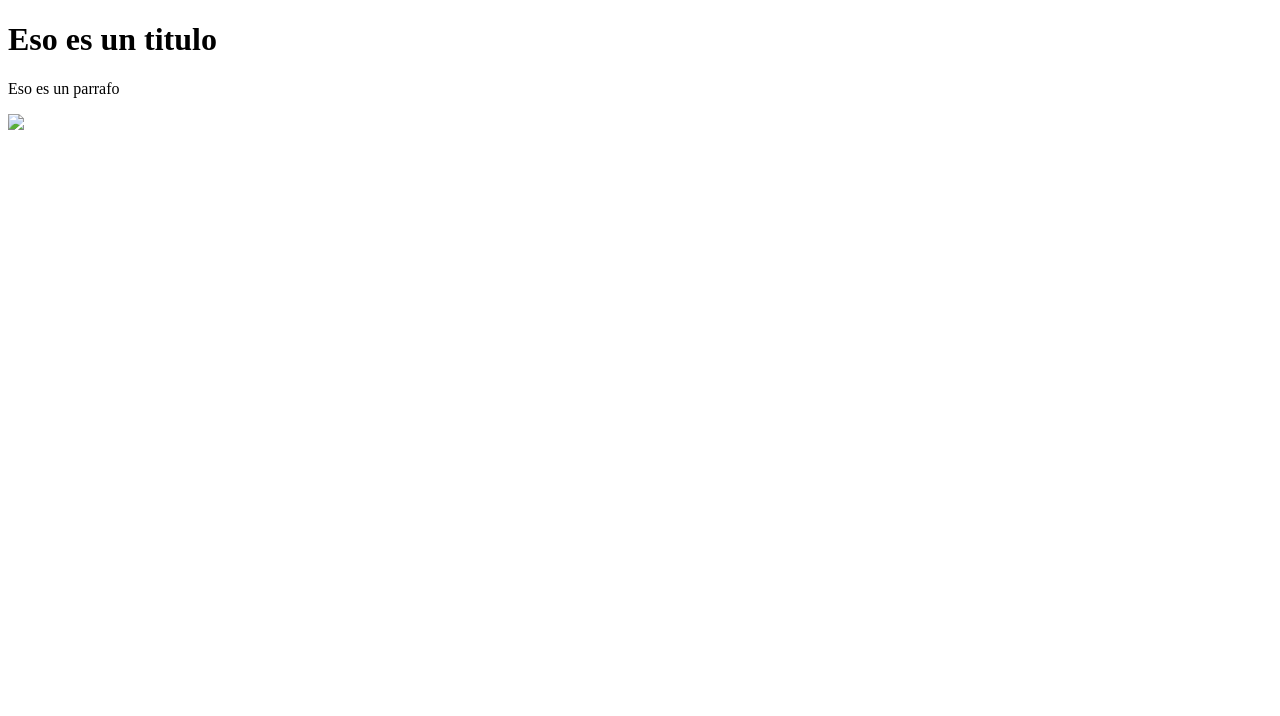
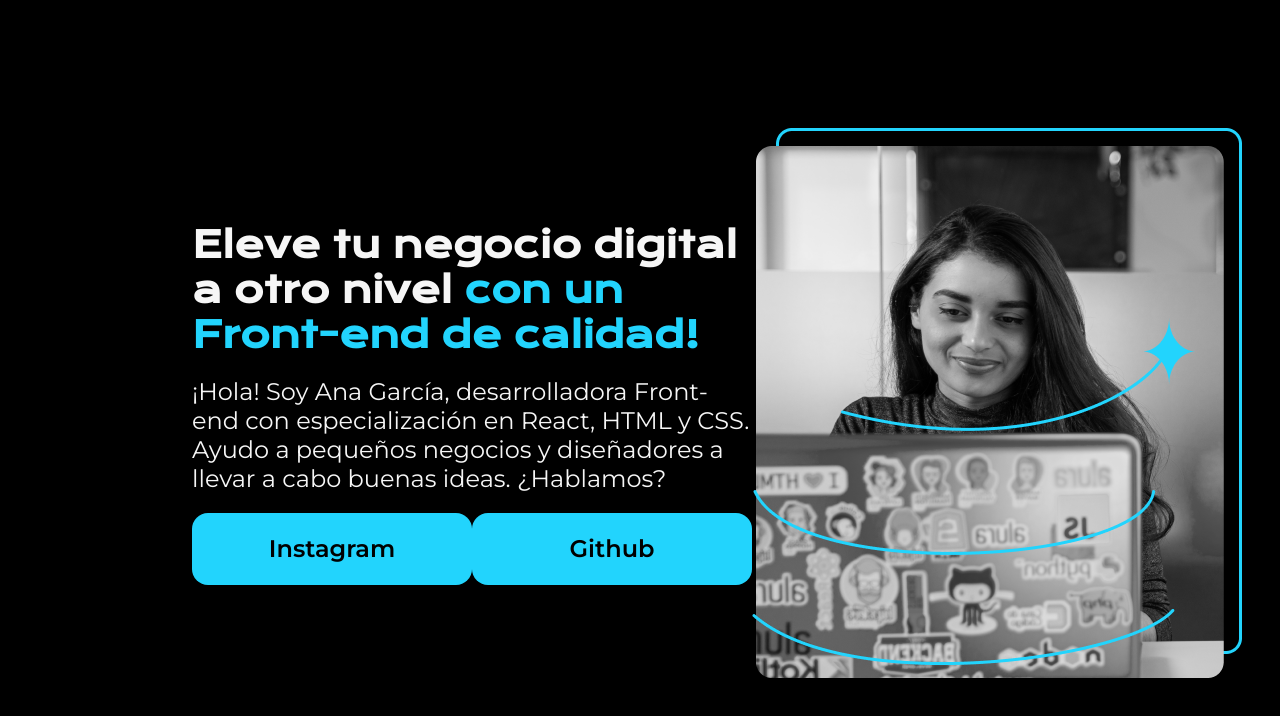
Before and after one commit to Danygarc/AluraCourse, a plain HTML site: page Index.html in a window 1280 px wide. Drawn offline with nearby package versions, Linux system fonts and the light colour scheme.

Commit message:
Add files via upload

```diff
--- a/Index.html
+++ b/Index.html
@@ -1,12 +1,30 @@
 <!DOCTYPE html>
-<html>
+<html lang="es-mx">
 <head>
-<title>Prueba</title>
+    <meta charset="UTF-8">
+    <meta name="viewport" content="width=device-width, initial-scale=1.0">
+    <title>Portafolio</title>
+    <link rel="stylesheet" href="style.css">
 </head>
 <body>
-
-<h1>Eso es un titulo</h1>
-<p>Eso es un parrafo</p>
-<img src=html-5.webp">
+    <header></header>
+    <main class="presentacion">
+        <section class="presentacion_contenido">
+        <h1 class="presentacion__contenido__titulo">
+            Eleve tu negocio digital a otro nivel
+            <strong class="titulo-destaque">con un Front-end de calidad!
+            </strong>
+        </h1>
+        <p class="presentacion__contenido__texto">¡Hola! Soy Ana García, desarrolladora Front-end con
+            especialización en React, HTML y CSS. Ayudo a pequeños negocios y diseñadores a llevar a cabo buenas ideas. ¿Hablamos?
+        </p>
+        <div class="presentacion__enlaces">
+        <a class="presentacion__enlaces_link" href="https://www.instagram.com/">Instagram</a>
+        <a class="presentacion__enlaces_link" href="https://github.com/">Github</a>
+        </div>
+        </section>
+        <img src="Imagem.png" alt="Imagen de Ana Garcia trabajando"
+    </main>
+    <footer></footer>
 </body>
 </html>
--- /dev/null
+++ b/style.css
@@ -0,0 +1,58 @@
+@import url('https://fonts.googleapis.com/css2?family=Krona+One&family=Montserrat:ital,wght@0,100..900;1,100..900&display=swap');
+*{
+    padding: 0;
+    margin: 0;
+}
+body {
+    background-color:black;
+    color: #F6F6F6;
+    height: 100vh;
+    box-sizing: border-box;
+}
+
+
+.titulo-destaque{
+    color:#22D4FD;
+}
+
+.presentacion{
+    display: flex;
+    align-items: center;
+    margin: 10% 15%;
+    justify-content: space-between;
+}
+
+.presentacion_contenido{
+    width: 615px;
+    display: flex;
+    flex-direction: column;
+    gap: 20px;
+}
+
+.presentacion__contenido__titulo{
+    font-size: 36px;
+    font-family: "Krona One", sans-serif;
+}
+
+.presentacion__contenido__texto{
+    font-size: 24px;
+    font-family: "Montserrat", sans-serif;
+}
+
+.presentacion__enlaces{
+    display: flex;
+    justify-content: space-between;
+}
+
+.presentacion__enlaces_link{
+    width: 280px;
+    background-color:#22D4FD;
+    text-align: center;
+    padding: 21.5px 0;
+    border-radius: 16px;
+    font-family: "Montserrat", sans-serif;
+    font-size: 24px;
+    font-weight: 600;
+    text-decoration: none;
+    color:black;
+}
```
Also changed, not shown: Imagem.png (added).
